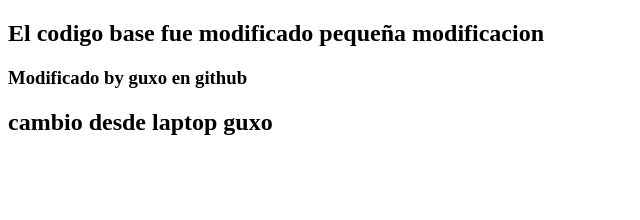
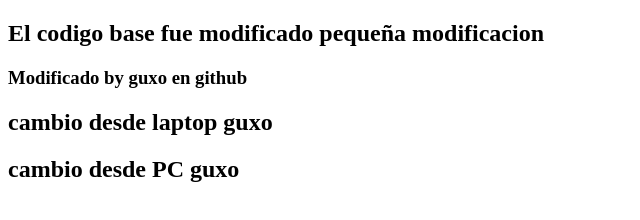
Before and after one commit to santi-guxo/Programacion, a plain HTML site: page index.html in a window 1280 px wide. Shown: the whole page, without its empty margins (0-640 px from the left). Drawn offline with Linux system fonts and the light colour scheme.

Commit message:
Este cambio fue de la PC Guxo Texto no relevante

```diff
--- a/index.html
+++ b/index.html
@@ -10,5 +10,6 @@
     <h2>El codigo base fue modificado pequeña modificacion</h2>
     <h3>Modificado by guxo en github</h3>
     <h2>cambio desde laptop guxo</h2>
+    <h2>cambio desde PC guxo</h2>
   </body>
 </html>
```
